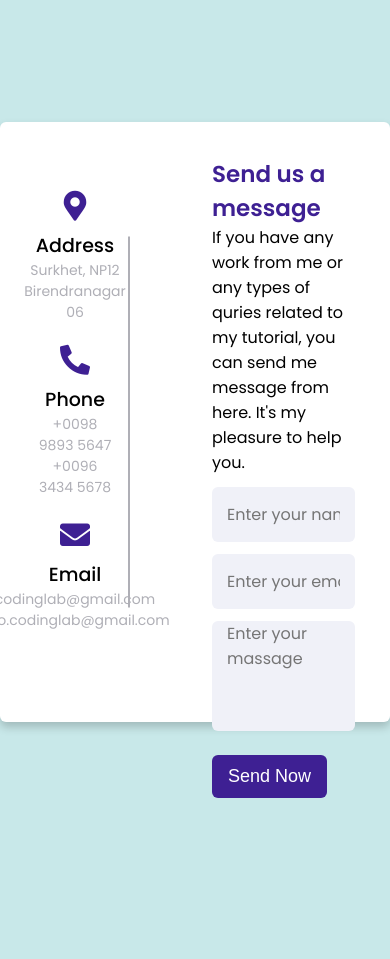
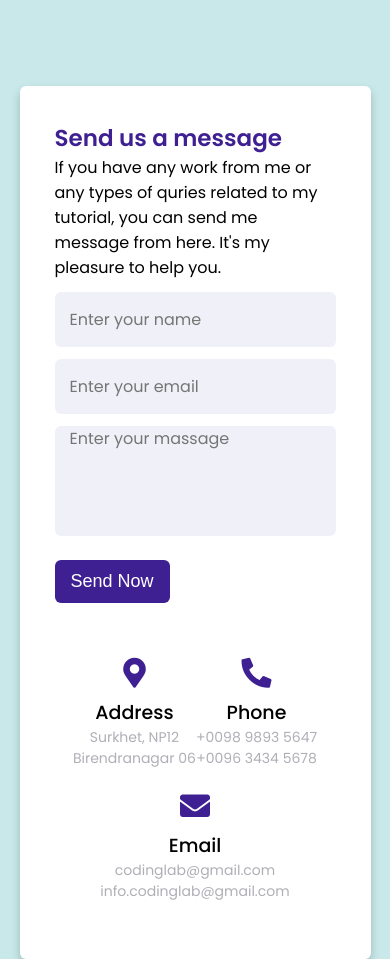
Before and after one commit to aminfarzinrad/mini-project-09-contact-us-form, a plain HTML site: page index.html in a window 390 px wide. Before the commit the page ends 844 px from the top, so only its background shows below. Drawn offline with Linux system fonts and the light colour scheme.

Commit message:
add media

```diff
--- a/css/app.css
+++ b/css/app.css
@@ -15,7 +15,6 @@ body{
 .container{
     max-width: 1100px;
     width: 100%;
-    height: 600px;
     border-radius: 6px;
     box-shadow: 0 5px 10px rgba(0, 0, 0, 0.2);
     padding: 35px;
@@ -113,3 +112,26 @@ body{
 .btn:hover{
     background-color: #5029bc;
 }
+/* media */
+@media screen and (max-width:820px) {
+    .container{
+        width: 90%;
+        margin-top: 200px;
+    }
+    .content{
+        flex-direction: column-reverse;
+    }
+    .content-left{
+        width: 100%;
+        flex-direction: revert;
+        flex-wrap: wrap;
+    }
+    .content-right{
+        width: 100%;
+        padding: 0;
+        margin-bottom: 20px;
+    }
+    .content-left::before{
+        display: none;
+    }
+}
```
